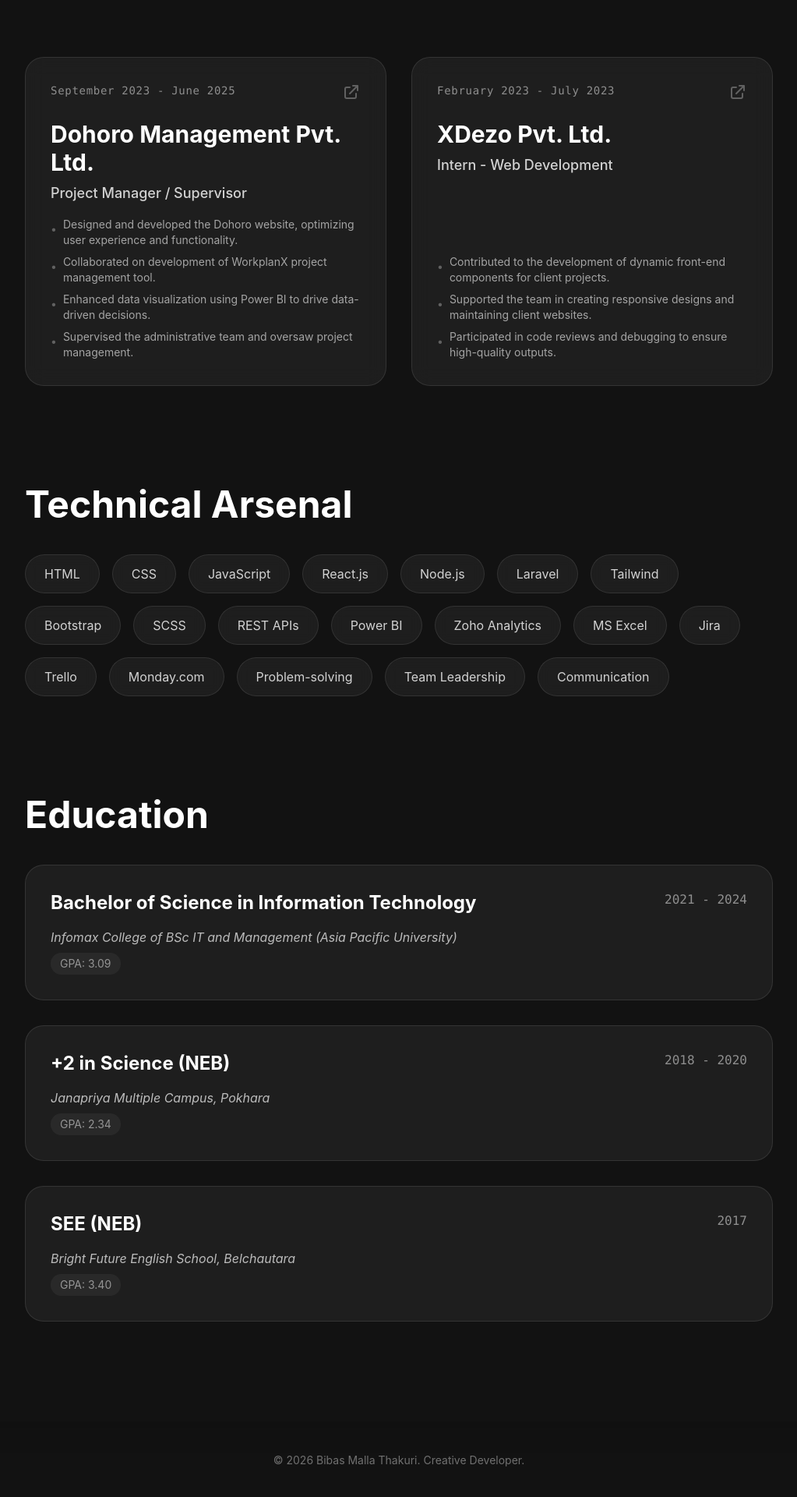
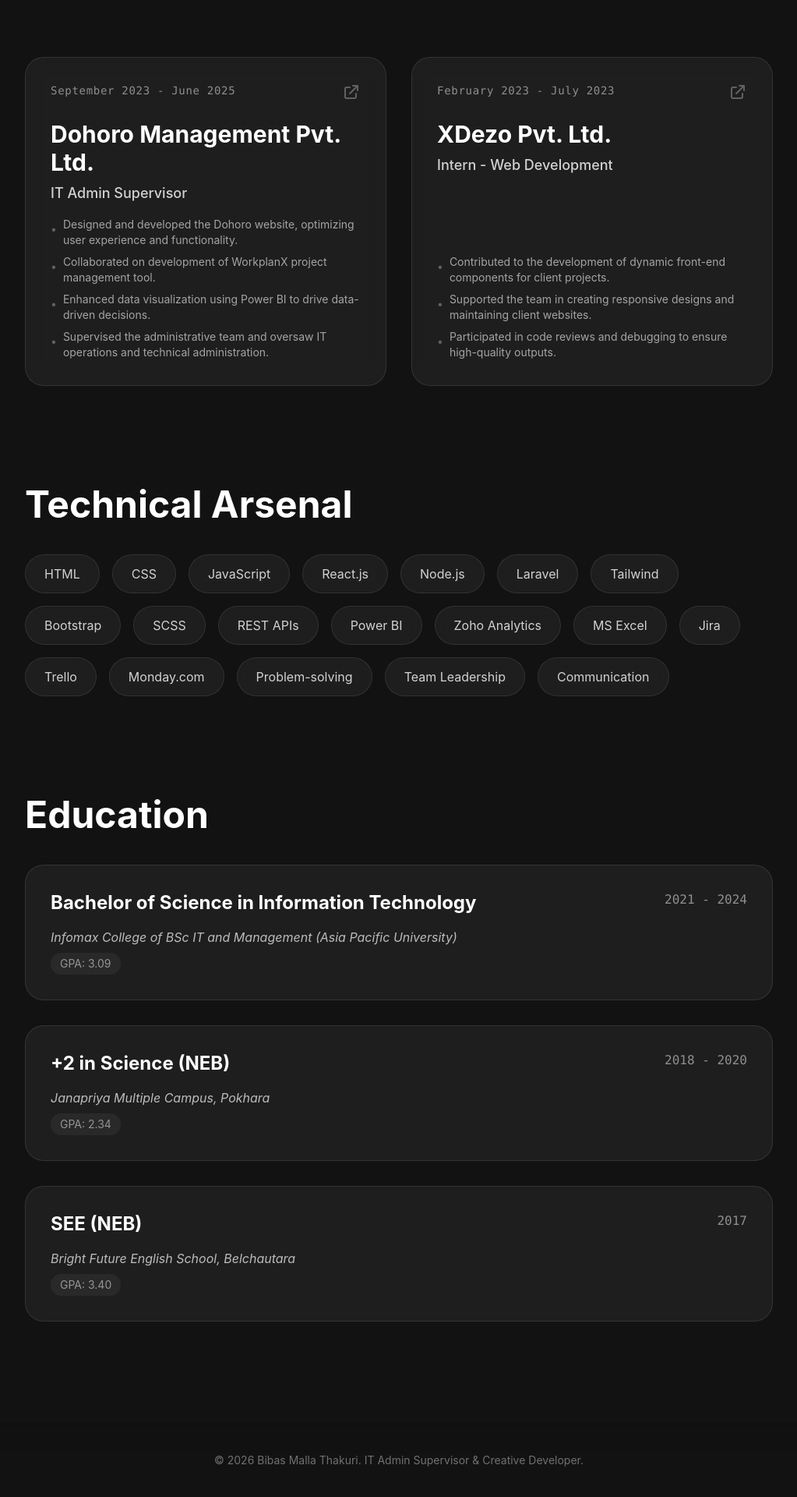
Before and after one commit to BibasThakuri/scrollytelling-portfolio, a Next.js app: page / in a window 1280 px wide. Shown: the part 4224-6144 px from the top of the page at 78% size, without its empty margins (128-1151 px from the left). Built offline with nearby package versions, Linux system fonts and the light colour scheme.

Commit message:
Update role to IT Admin Supervisor and optimize SEO

```diff
--- a/src/app/layout.tsx
+++ b/src/app/layout.tsx
@@ -13,8 +13,37 @@ const geistMono = Geist_Mono({
 });
 
 export const metadata: Metadata = {
-  title: "Bibas Malla Thakuri",
-  description: "IT Admin Supervisor & Developer Portfolio",
+  title: "Bibas Malla Thakuri | IT Admin Supervisor & Creative Developer",
+  description: "Official portfolio of Bibas Malla Thakuri, an IT Admin Supervisor and creative developer with expertise in IT management and web development.",
+  keywords: [
+    "Bibas Malla Thakuri",
+    "IT Admin Supervisor",
+    "IT Management",
+    "Web Developer",
+    "Dohoro Management",
+    "Pokhara",
+    "Nepal",
+    "Creative Developer",
+    "Portfolio"
+  ],
+  authors: [{ name: "Bibas Malla Thakuri" }],
+  openGraph: {
+    type: "website",
+    locale: "en_US",
+    url: "https://bibasmallathakuri.com.np/", // Adjust if you have a specific URL
+    title: "Bibas Malla Thakuri | IT Admin Supervisor & Creative Developer",
+    description: "Official portfolio of Bibas Malla Thakuri, an IT Admin Supervisor and creative developer.",
+    siteName: "Bibas Malla Thakuri Portfolio",
+  },
+  twitter: {
+    card: "summary_large_image",
+    title: "Bibas Malla Thakuri | IT Admin Supervisor & Creative Developer",
+    description: "Official portfolio of Bibas Malla Thakuri, an IT Admin Supervisor and creative developer.",
+  },
+  robots: {
+    index: true,
+    follow: true,
+  },
 };
 
 export default function RootLayout({
--- a/src/app/page.tsx
+++ b/src/app/page.tsx
@@ -8,7 +8,7 @@ export default function Home() {
       <Projects />
 
       <footer className="text-center py-10 text-white/40 text-sm">
-        © {new Date().getFullYear()} Bibas Malla Thakuri. Creative Developer.
+        © {new Date().getFullYear()} Bibas Malla Thakuri. IT Admin Supervisor & Creative Developer.
       </footer>
     </main>
   );
--- a/src/components/Overlay.tsx
+++ b/src/components/Overlay.tsx
@@ -68,7 +68,7 @@ export default function Overlay({ scrollYProgress }: { scrollYProgress: MotionVa
           <div className="space-y-6">
             <div>
               <h3 className="text-2xl font-semibold text-white/90 underline decoration-white/20 underline-offset-8 mb-4">Dohoro Management</h3>
-              <p className="text-lg text-white/60">Project Manager / Supervisor</p>
+              <p className="text-lg text-white/60">IT Admin Supervisor</p>
             </div>
             <div>
               <h3 className="text-2xl font-semibold text-white/90 underline decoration-white/20 underline-offset-8 mb-4">XDezo Pvt. Ltd.</h3>
--- a/src/components/Projects.tsx
+++ b/src/components/Projects.tsx
@@ -6,14 +6,14 @@ import { motion } from "framer-motion";
 const projects = [
   {
     title: "Dohoro Management Pvt. Ltd.",
-    role: "Project Manager / Supervisor",
+    role: "IT Admin Supervisor",
     period: "September 2023 - June 2025",
     description: "Designed and developed the Dohoro website, optimizing user experience. Collaborated on WorkplanX, a project management tool. Enhanced data visualization using Power BI and supervised administrative teams.",
     bullets: [
       "Designed and developed the Dohoro website, optimizing user experience and functionality.",
       "Collaborated on development of WorkplanX project management tool.",
       "Enhanced data visualization using Power BI to drive data-driven decisions.",
-      "Supervised the administrative team and oversaw project management."
+      "Supervised the administrative team and oversaw IT operations and technical administration."
     ],
     color: "from-blue-500/20 to-purple-500/20",
     link: "https://www.dohoro.com/",
```
